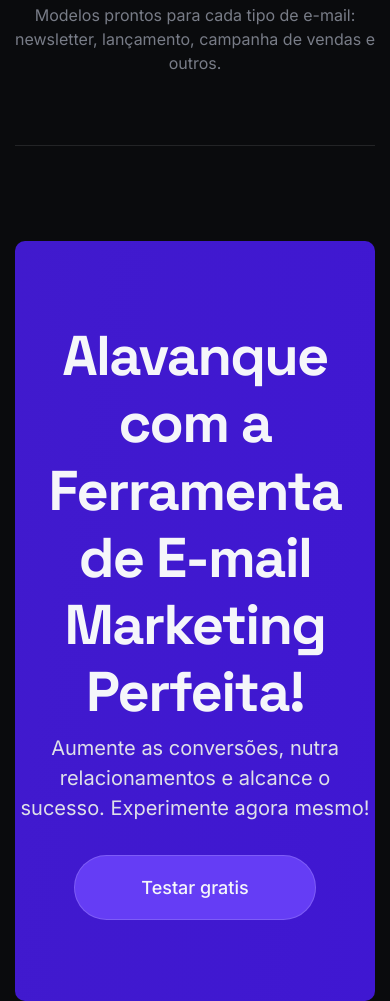
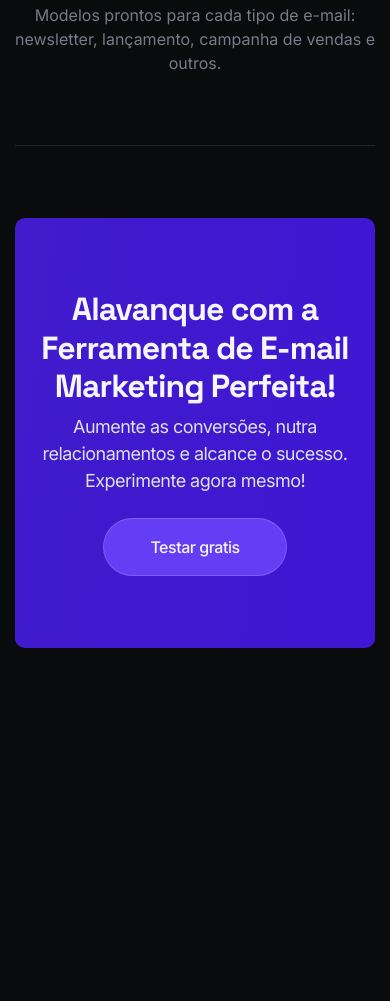
Before and after one commit to KaioCosta62/lp-cloudboost, a website: page index.html in a window 390 px wide. Shown: the part 2153-3154 px from the top of the page. After the commit the page ends 2873 px from the top, so only its background shows below. Drawn offline with Linux system fonts and the light colour scheme.

Commit message:
responsivo da section email-marketing

```diff
--- a/scss/_home.scss
+++ b/scss/_home.scss
@@ -200,4 +200,36 @@
       line-height: 150%;
     }
   }
+  @include responsive('tablet'){
+    padding: 8.5rem 0;
+    .box{
+      padding-left: 2rem;
+      padding-right: 2rem;
+      h1{
+        font-size: 5rem;
+      }
+    }
+  }
+  @include responsive('mobile'){
+    padding: 7.2rem 0;
+    .box{
+      padding: 7.2rem 0.5rem;
+      h1{
+        font-size: 3.2rem;
+        letter-spacing: -0.96px;
+        max-width: 32.7rem;
+      }
+      p{
+        font-size: 1.8rem;
+        letter-spacing: -0.54px;
+        margin-bottom: 2.4rem;
+        max-width: 31.2rem;
+      }
+      .btn-primary{
+        padding: 1.6rem 4.6rem;
+        font-size: 1.6rem;
+        letter-spacing: -0.48px;
+      }
+    }
+  }
 }
```
Also changed, not shown: css/main.css, 1 other file.
